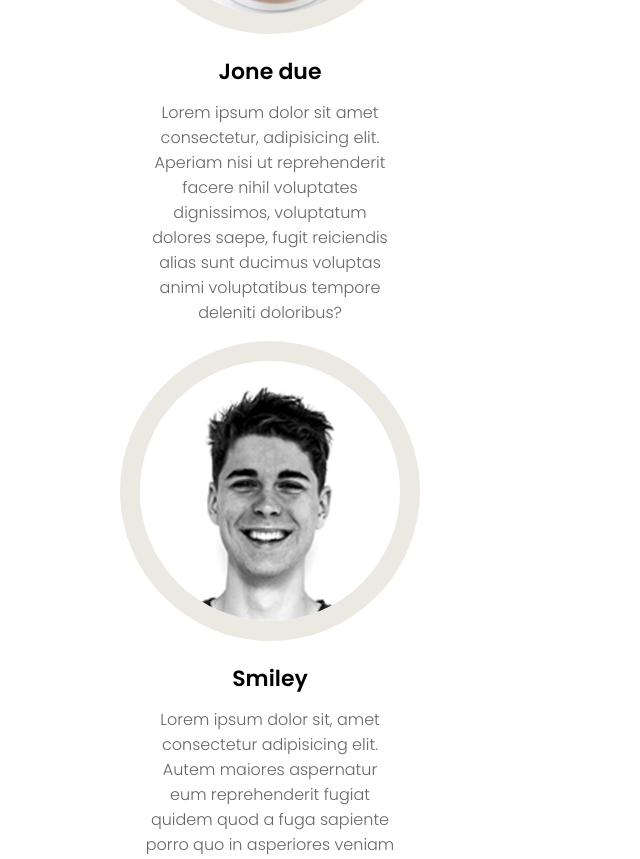
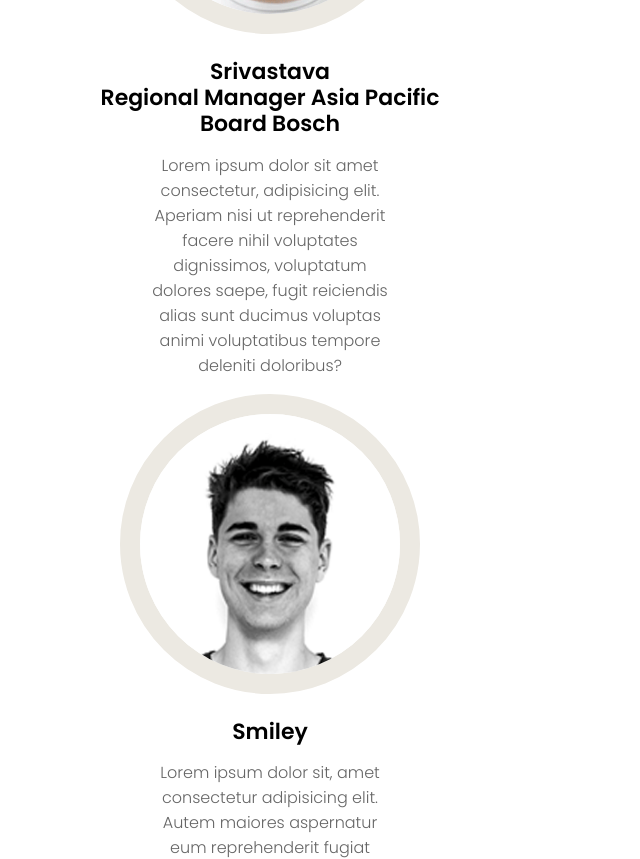
Before and after one commit to HANU0502/intern, a plain HTML site: page index.html in a window 1280 px wide. Shown: the part 8818-9677 px from the top of the page, without its empty margins (0-640 px from the left). Drawn offline with Linux system fonts and the light colour scheme.

Commit message:
person added1

```diff
--- a/index.html
+++ b/index.html
@@ -590,7 +590,7 @@
                                              </div>
 										   </div>
 										   <div class="full text_align_center">
-										     <h3>Jone due</h3>
+                                            <h3>Srivastava<br>Regional Manager Asia Pacific Board Bosch</h3>
 										   </div>
 										   <div class="full text_align_center">
 										     <p>Lorem ipsum dolor sit amet consectetur, adipisicing elit. Aperiam nisi ut reprehenderit facere nihil voluptates dignissimos, voluptatum dolores saepe, fugit reiciendis alias sunt ducimus voluptas animi voluptatibus tempore deleniti doloribus?</p>
```
